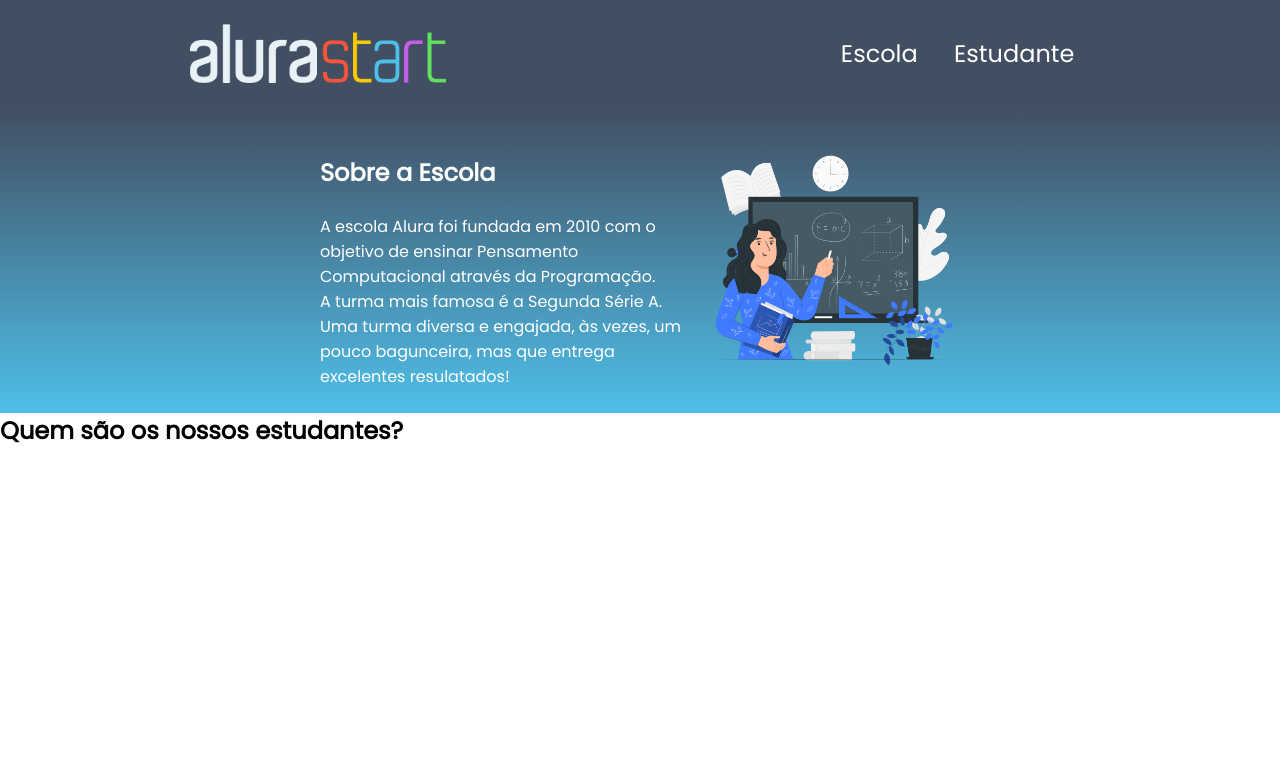
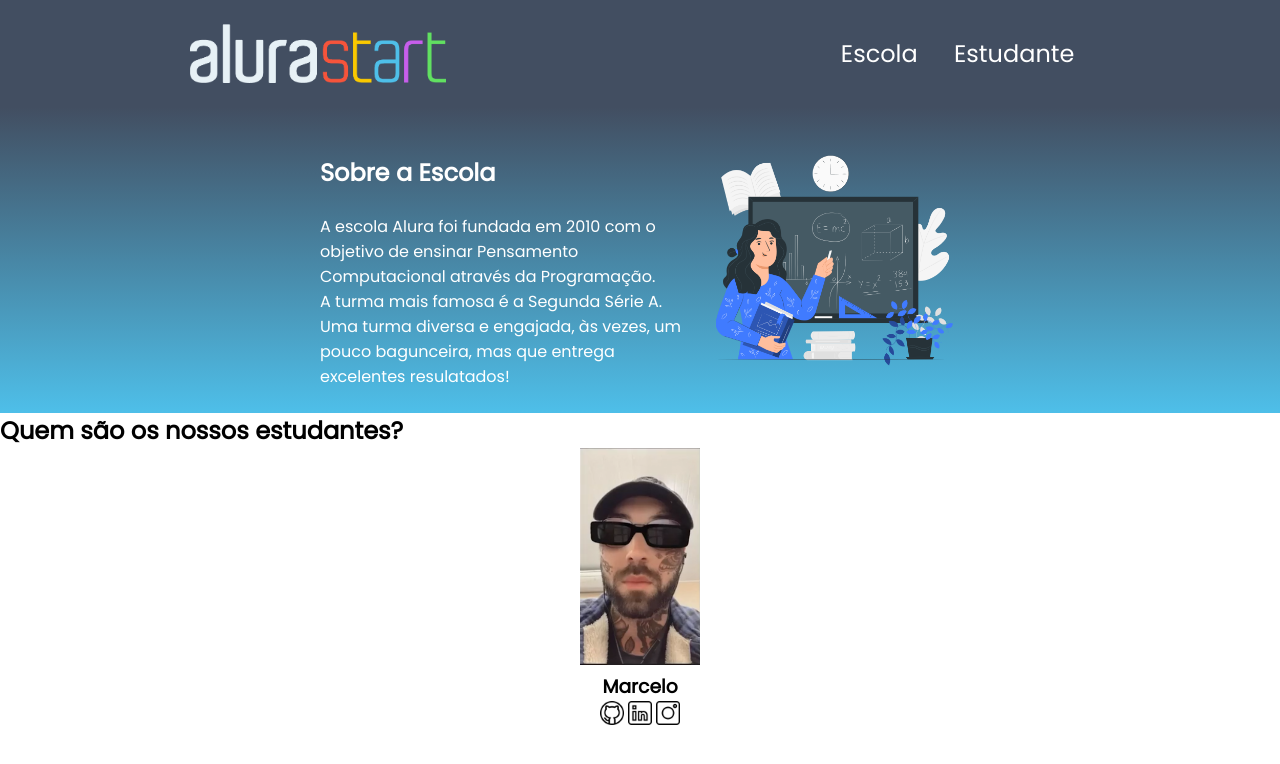
Before and after one commit to richarddesouza/atividade-matematica-II, a plain HTML site: page index.html in a window 1280 px wide. Drawn offline with Linux system fonts and the light colour scheme.

Commit message:
Atualizações

```diff
--- a/index.html
+++ b/index.html
@@ -27,6 +27,14 @@
     </section>
     <section class="estudante">
         <h2 class="estudante-titulo">Quem são os nossos estudantes?</h2>
+        <div class="estudante-div">
+            <img class="estudante-imagem" src="Cara do Alura.png" alt="foto do cara do alura">
+            <h3>Marcelo</h3>
+            <img class="estudante-icone" src="github.png" alt="icone do github">
+            <img class="estudante-icone" src="linkedin.png" alt="icone do linkedin">
+            <img class="estudante-icone" src="instagram.png" alt="icone do instagram">
+        </div>
+
     </section>
 </body>
 </html>
--- a/style.css
+++ b/style.css
@@ -46,3 +46,15 @@ body{
 .escola-titulo{
     padding: 24px 0;
 }
+
+.estudante-imagem{
+    width: 120px;
+}
+
+.estudante-icone{
+    width: 24px;
+}
+
+.estudante-div{
+    text-align: center;
+}
```
Also changed, not shown: Cara do Alura.png (added), github.png (added), instagram.png (added), linkedin.png (added).
